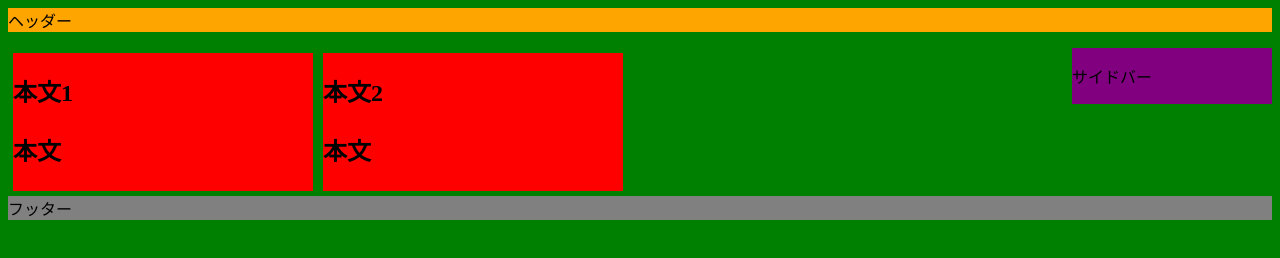
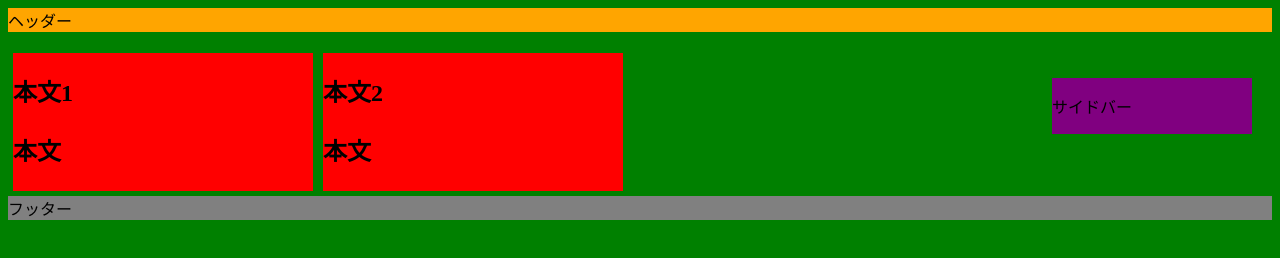
Before and after one commit to kinoshitakazuki/2016web1-7, a plain HTML site: page index.html in a window 1280 px wide. Drawn offline with Linux system fonts and the light colour scheme.

Commit message:
Update default.css

```diff
--- a/css/default.css
+++ b/css/default.css
@@ -33,4 +33,8 @@ footer{
     background-color:purple;
  width :200;
  float:right;
+ position:relative;
+ top:30px;
+ right:20px;
+
   }
```
